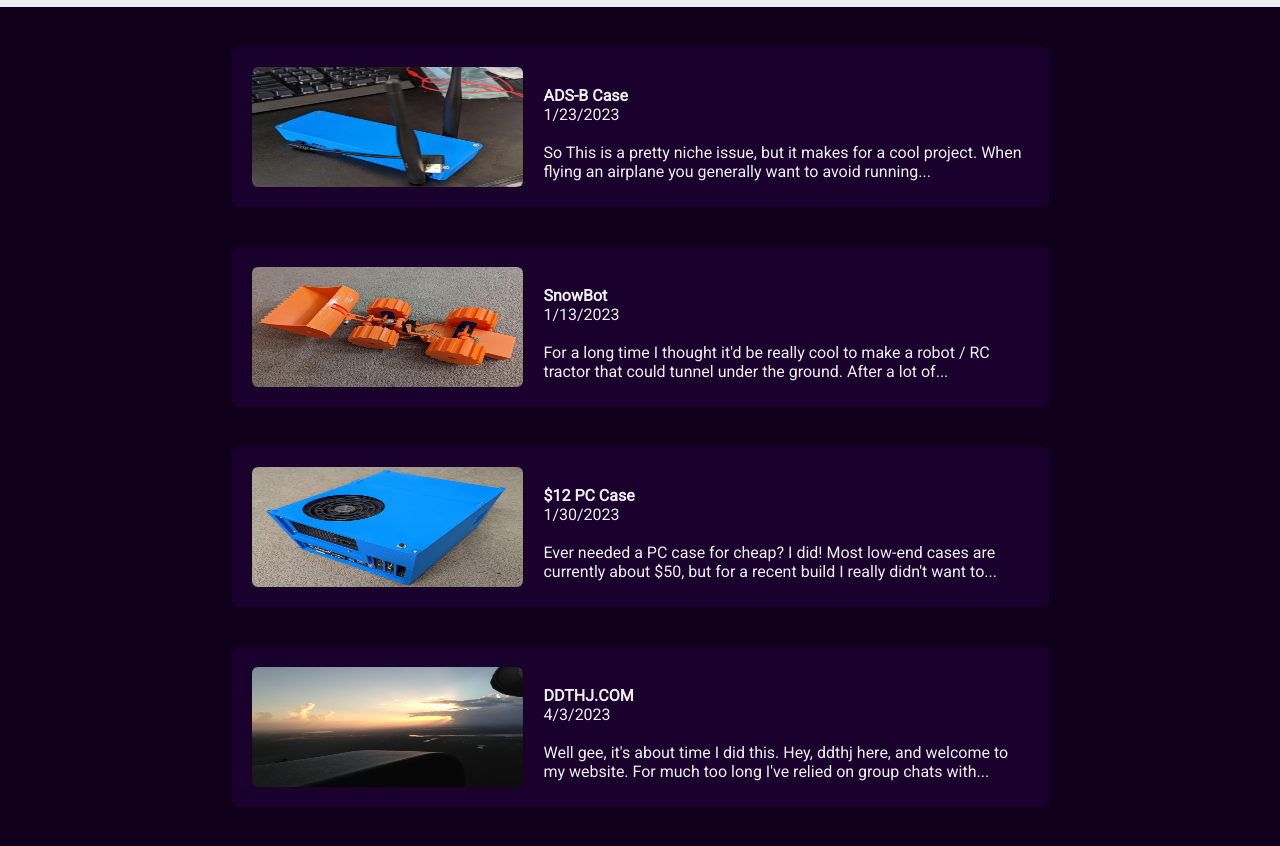
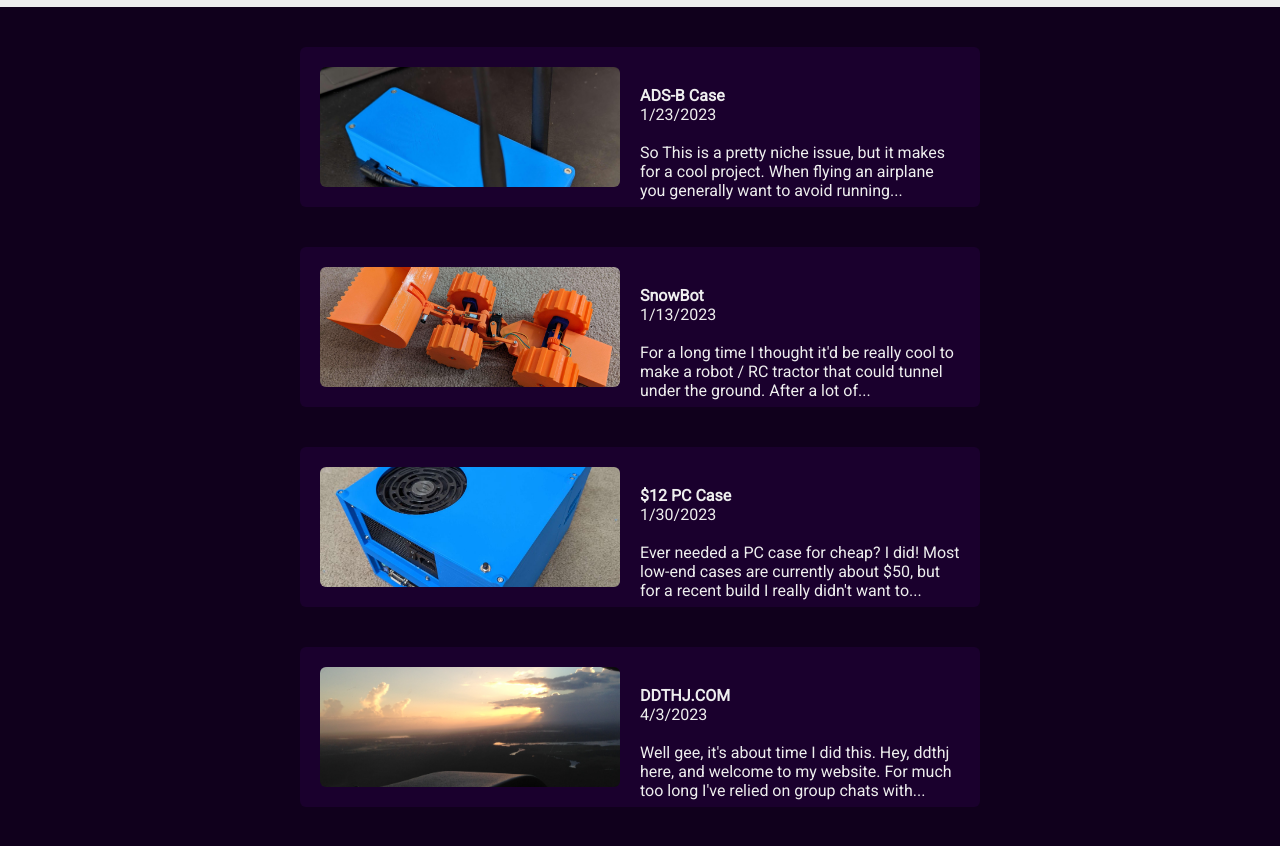
Before and after one commit to ddthj/ddthj.github.io, a plain HTML site: page index.html in a window 1280 px wide. Shown: the part 48-894 px from the top of the page. Drawn offline with Linux system fonts and the light colour scheme.

Commit message:
Fixed stretched preview images on home page

```diff
--- a/style.css
+++ b/style.css
@@ -67,7 +67,7 @@ body{
 
 .preview {
     display: flex;
-    max-width: 777px;
+    max-width: 50%;
     max-height: 120px;
     margin: 40px auto;
     color: #eeeeee;
@@ -82,8 +82,10 @@ body{
 }
 
 .preview img{
+    object-fit: cover;
     display: block;
-    max-width: 35%;
+    max-width: 300px;
+    maxheight: 300px;
     margin-right: 20px;
     border-radius: 6px;
 }
```
